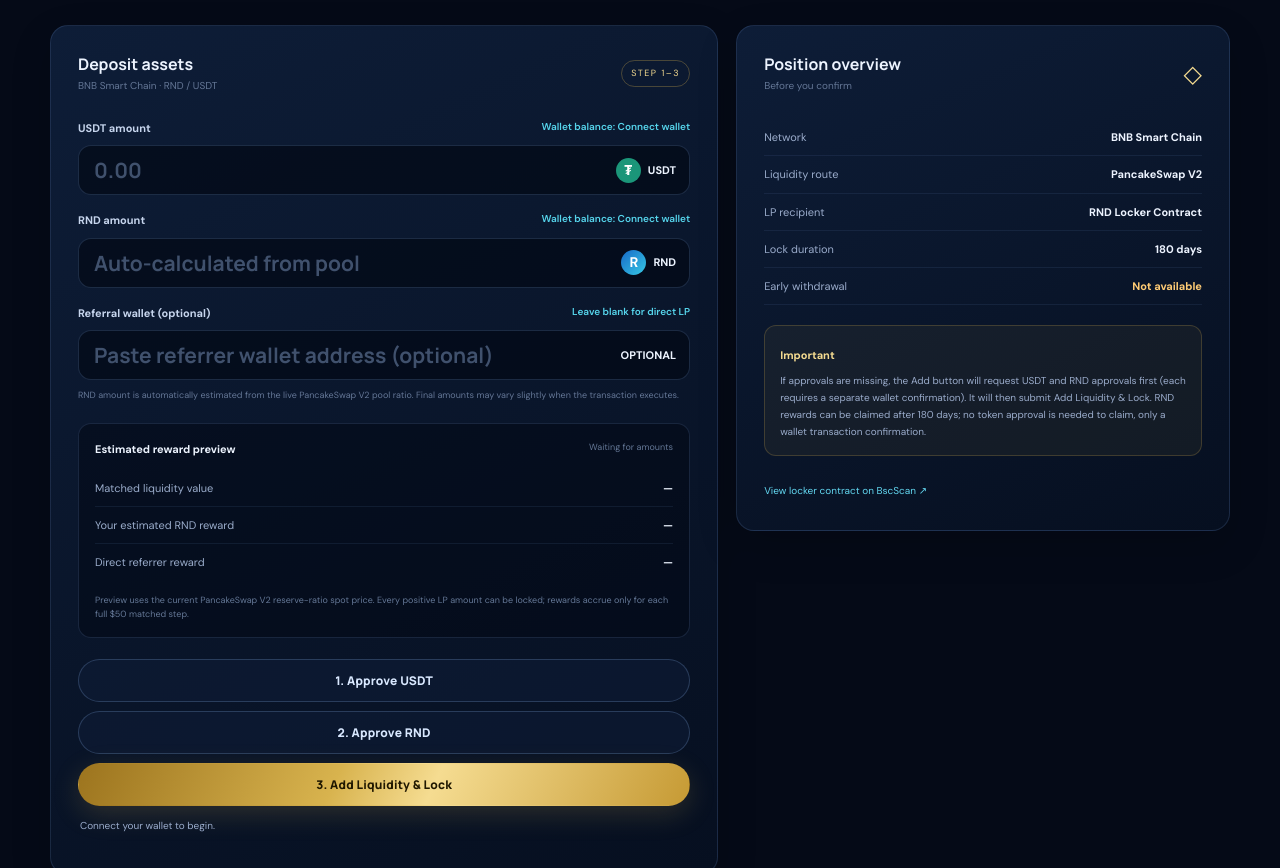
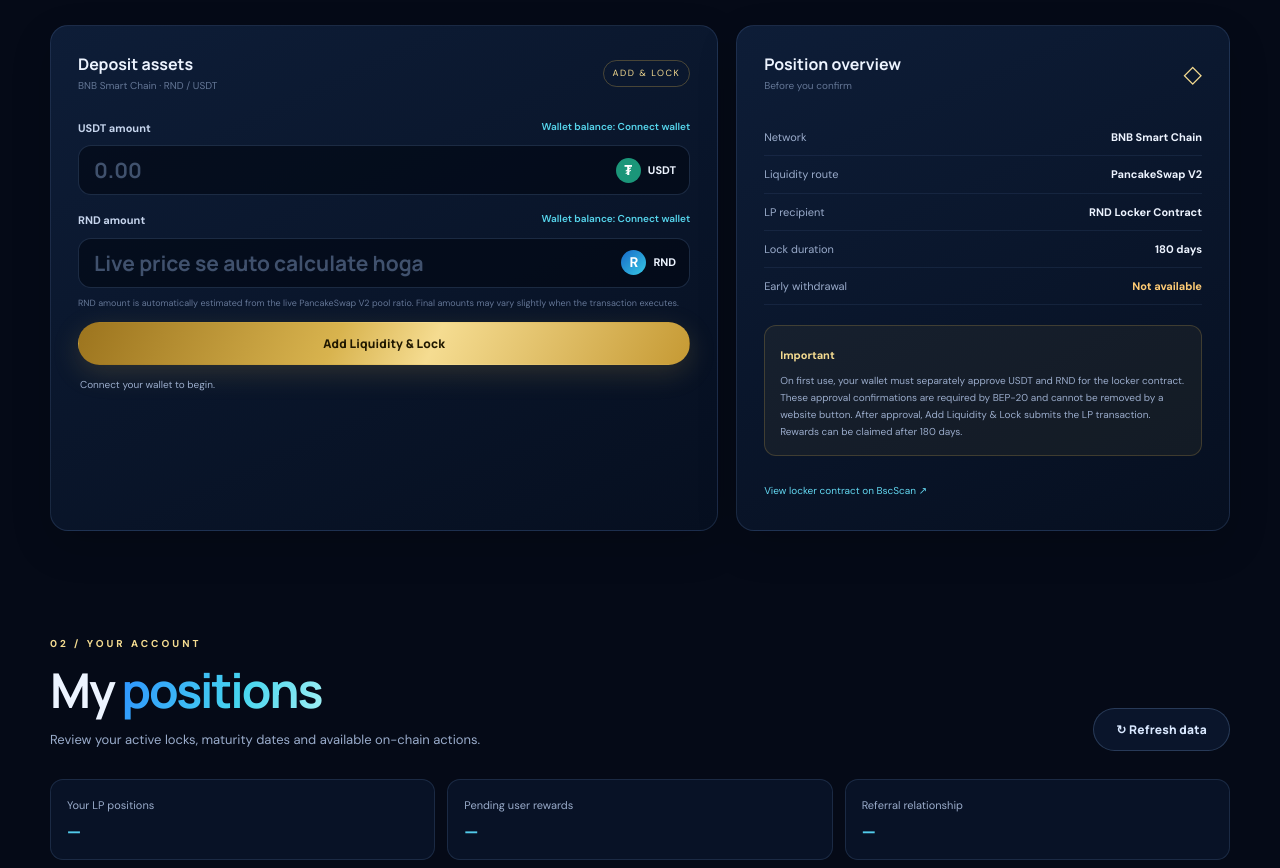
Before and after one commit to RanDigital4/lptest, a plain HTML site: page index.html in a window 1280 px wide. Shown: the part 1137-2005 px from the top of the page. Drawn offline with nearby package versions, Linux system fonts and the light colour scheme.

Commit message:
Update index.html

```diff
--- a/index.html
+++ b/index.html
@@ -43,15 +43,14 @@
       <div class="section-heading"><div><div class="eyebrow">01 / LIQUIDITY</div><h2>Add liquidity <em>& lock</em></h2><p>Supply both assets. The contract adds liquidity through PancakeSwap V2 and records the LP position in one transaction.</p></div><span class="lock-pill">⌁ 180 DAYS</span></div>
       <div class="two-col">
         <div class="panel form-panel">
-          <div class="panel-top"><div><b>Deposit assets</b><small>BNB Smart Chain · RND / USDT</small></div><span class="step-tag">STEP 1–3</span></div>
+          <div class="panel-top"><div><b>Deposit assets</b><small>BNB Smart Chain · RND / USDT</small></div><span class="step-tag">ADD & LOCK</span></div>
           <label class="field-label" for="usdtAmount">USDT amount <span class="wallet-balance" id="usdtBalance">Wallet balance: Connect wallet</span></label><div class="amount-box"><input id="usdtAmount" type="number" min="0" step="any" placeholder="0.00"><span class="token-chip"><b class="token-icon usdt">₮</b> USDT</span></div>
-          <label class="field-label" for="rndAmount">RND amount <span class="wallet-balance" id="rndBalance">Wallet balance: Connect wallet</span></label><div class="amount-box"><input id="rndAmount" type="number" min="0" step="any" placeholder="Auto-calculated from pool"><span class="token-chip"><b class="token-icon rnd">R</b> RND</span></div>
-          <label class="field-label" for="referrerInput">Referral wallet (optional) <span class="wallet-balance">Leave blank for direct LP</span></label><div class="amount-box"><input id="referrerInput" type="text" inputmode="text" autocomplete="off" placeholder="Paste referrer wallet address (optional)"><span class="token-chip">OPTIONAL</span></div><p class="fineprint quote-note" id="quoteNote">RND amount is automatically estimated from the live PancakeSwap V2 pool ratio. Final amounts may vary slightly when the transaction executes.</p>
-          <div class="preview-box"><div class="preview-head"><b>Estimated reward preview</b><span id="previewState">Waiting for amounts</span></div><div class="preview-row"><span>Matched liquidity value</span><b id="matchedValue">—</b></div><div class="preview-row"><span>Your estimated RND reward</span><b id="userReward">—</b></div><div class="preview-row"><span>Direct referrer reward</span><b id="refReward">—</b></div><p class="fineprint">Preview uses the current PancakeSwap V2 reserve-ratio spot price. Every positive LP amount can be locked; rewards accrue only for each full $50 matched step.</p></div>
-          <div class="action-stack"><button class="btn btn-outline full" id="approveUsdtBtn">1. Approve USDT</button><button class="btn btn-outline full" id="approveRndBtn">2. Approve RND</button><button class="btn btn-gold full" id="addLiquidityBtn">3. Add Liquidity & Lock</button></div>
+          <label class="field-label" for="rndAmount">RND amount <span class="wallet-balance" id="rndBalance">Wallet balance: Connect wallet</span></label><div class="amount-box"><input id="rndAmount" type="number" min="0" step="any" placeholder="Live price se auto calculate hoga" readonly><span class="token-chip"><b class="token-icon rnd">R</b> RND</span></div>
+          <p class="fineprint quote-note" id="quoteNote">RND amount is automatically estimated from the live PancakeSwap V2 pool ratio. Final amounts may vary slightly when the transaction executes.</p>
+          <div class="action-stack"><button class="btn btn-gold full" id="addLiquidityBtn">Add Liquidity & Lock</button></div>
           <div class="tx-status" id="liquidityStatus" role="status">Connect your wallet to begin.</div>
         </div>
-        <aside class="panel detail-panel"><div class="panel-top"><div><b>Position overview</b><small>Before you confirm</small></div><span class="shield">◇</span></div><div class="detail-row"><span>Network</span><b>BNB Smart Chain</b></div><div class="detail-row"><span>Liquidity route</span><b>PancakeSwap V2</b></div><div class="detail-row"><span>LP recipient</span><b>RND Locker Contract</b></div><div class="detail-row"><span>Lock duration</span><b>180 days</b></div><div class="detail-row"><span>Early withdrawal</span><b class="warning-text">Not available</b></div><div class="callout"><b>Important</b><p>If approvals are missing, the Add button will request USDT and RND approvals first (each requires a separate wallet confirmation). It will then submit Add Liquidity & Lock. RND rewards can be claimed after 180 days; no token approval is needed to claim, only a wallet transaction confirmation.</p></div><a class="text-link" href="https://bscscan.com/address/0x1349d6ed706371b5c0fb9e60c3dee2ff666b1f0" target="_blank" rel="noopener">View locker contract on BscScan ↗</a></aside>
+        <aside class="panel detail-panel"><div class="panel-top"><div><b>Position overview</b><small>Before you confirm</small></div><span class="shield">◇</span></div><div class="detail-row"><span>Network</span><b>BNB Smart Chain</b></div><div class="detail-row"><span>Liquidity route</span><b>PancakeSwap V2</b></div><div class="detail-row"><span>LP recipient</span><b>RND Locker Contract</b></div><div class="detail-row"><span>Lock duration</span><b>180 days</b></div><div class="detail-row"><span>Early withdrawal</span><b class="warning-text">Not available</b></div><div class="callout"><b>Important</b><p>On first use, your wallet must separately approve USDT and RND for the locker contract. These approval confirmations are required by BEP-20 and cannot be removed by a website button. After approval, Add Liquidity & Lock submits the LP transaction. Rewards can be claimed after 180 days.</p></div><a class="text-link" href="https://bscscan.com/address/0x1349d6ed706371b5c0fb9e60c3dee2ff666b1f0" target="_blank" rel="noopener">View locker contract on BscScan ↗</a></aside>
       </div>
     </section>
 
```
